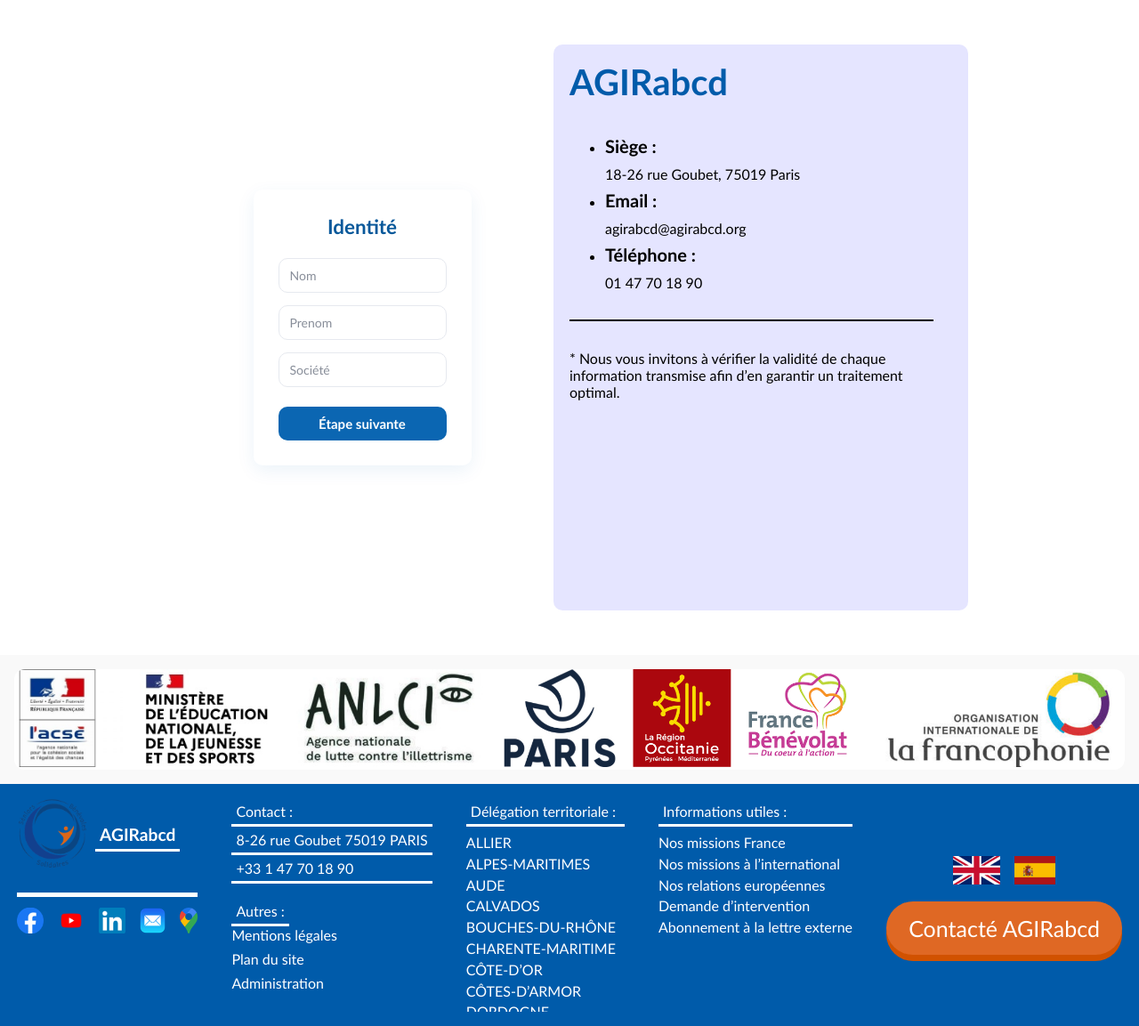
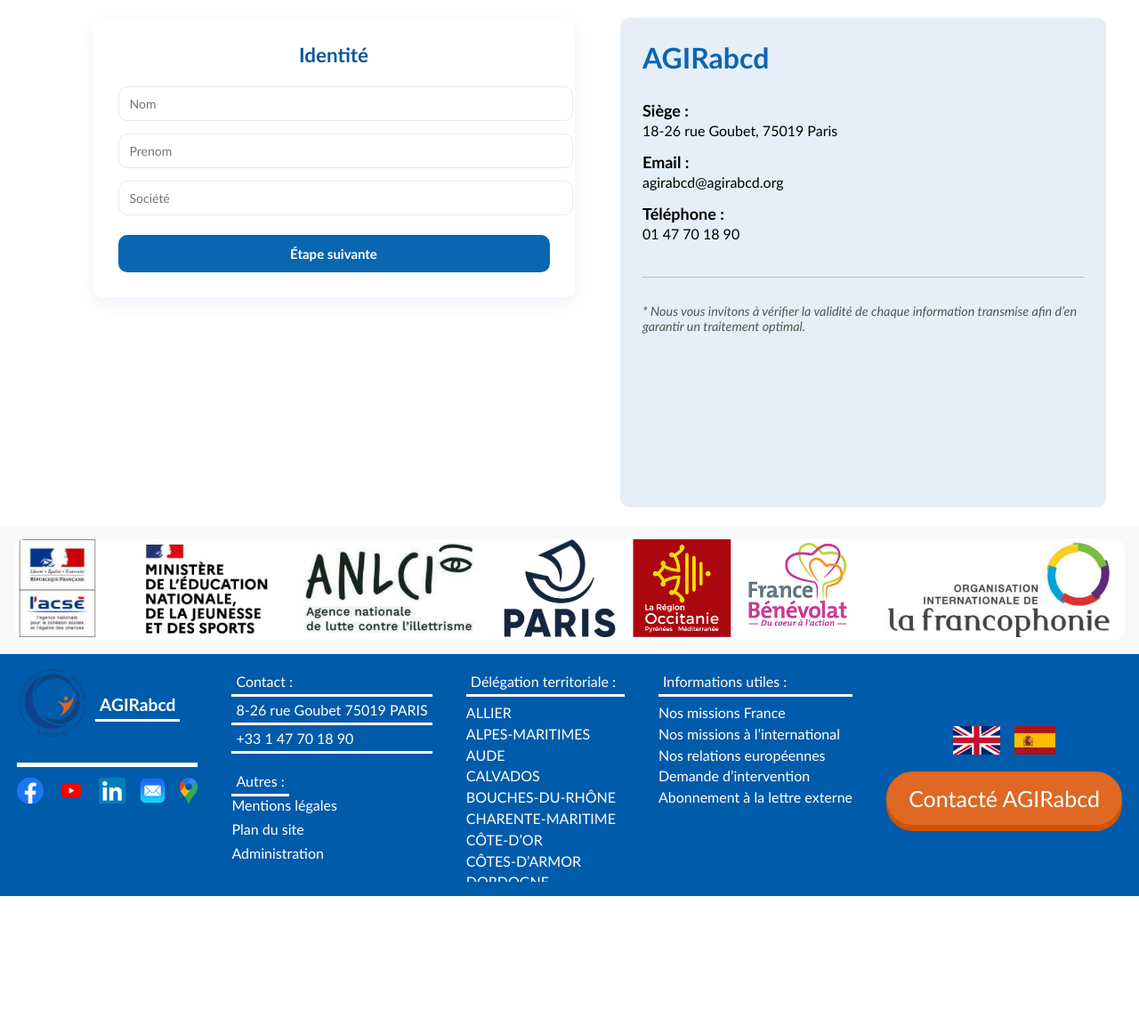
Before and after one commit to DreamBigGo/S3-01, a PHP site: page /Asset/page/soliciter.php in a window 1280 px wide. Shown: the part 309-1462 px from the top of the page at 89% size. After the commit the page ends 1316 px from the top, so only its background shows below. Run offline with PHP 8.4, Linux system fonts and the light colour scheme.

Commit message:
modif de la page de contact

```diff
--- a/public/Asset/css/style.css
+++ b/public/Asset/css/style.css
@@ -395,19 +395,42 @@ main input{
     height: 4em;
     width: 4em;
     border-radius: 100%;
+    background-color: white;
 }
 .formulaire .separateur1, .formulaire .separateur2, .formulaire .separateur3{
     height: 5px;
     width: 25%;
     border: var(--main-color-bleu) solid 1px;
+    background-color: white;
 }
 .formulaire .numero1, .formulaire .numero2, .formulaire .numero3, .formulaire .numero4{
     color: var(--main-color-bleu);
     font-size: 3em;
 }
-.recapitulatif{
+
+.main-form section #form-contact-global {
+    max-width: 485px;
+    width: 100%;
+}
+
+.form-id, .form-adresse, .form-contact-message, .recapitulatif {
+    background: #ffffff;
+    border-radius: 10px;
+    box-shadow: 0 6px 20px rgba(11, 102, 178, 0.08);
+    padding: 28px;
+    display: flex;
+    flex-direction: column;
+    gap: 14px;
+    width: 100%;
+}
+
+.recapitulatif {
     word-wrap: break-word;
     overflow-wrap: break-word;
+}
+.recapitulatif ul {
+    list-style: none;
+    padding: 0;
 }
 .recapitulatif .titre-recap{
     font-size: 1.1em;
@@ -420,68 +443,77 @@ main input{
     width: 98%;
     height: 1px;
     background-color: black;
+    margin: 10px 0;
 }
+
 .main-form{
     display: flex;
     flex-direction: row;
     justify-content: center;
-    align-items: center;
+    align-items: flex-start;
+    gap: 40px;
+    padding: 20px;
 }
+
 .main-form aside{
     display: flex;
     flex-direction: column;
     justify-content: flex-start;
     align-items: flex-start;
-    width: 50%;
-    height: 75vh;
-    background: rgba(0, 0, 255, 0.1);
-    padding:18px;
-    border-radius:10px
+    width: 40%;
+    min-height: 500px;
+    background: rgba(11, 102, 178, 0.1);
+    padding: 25px;
+    border-radius: 10px;
 }
+
 .main-form aside h1{
-    margin-left: unset;
     margin-bottom: 0.9em;
     font-weight: bold;
-    font-size: 40px;
+    font-size: 32px;
+    color: #0b66b2;
 }
+
+.main-form aside ul {
+    list-style: none;
+    padding: 0;
+}
+
 .main-form aside ul li .titre-aside{
-    font-size: 20px;
+    font-size: 18px;
     color: black;
     font-weight: bold;
-    margin-bottom: 0.5em;
+    margin-bottom: 2px;
 }
+
 .main-form aside ul li .text-aside{
-    margin-bottom: 0.5em;
+    margin-bottom: 15px;
 }
+
 .main-form aside .separation-form{
-    background-color: black;
+    background-color: rgba(0,0,0,0.2);
     margin-top: 1.5em;
-    width: 95%;
-    height: 2px;
+    width: 100%;
+    height: 1px;
 }
+
 .main-form aside .conseille{
     margin-top: 2em;
+    font-size: 0.9em;
+    font-style: italic;
+    color: #555;
 }
+
 .main-form section{
     display: flex;
     flex-direction: column;
     justify-content: center;
     align-items: center;
     width: 50%;
-    background-color: white;
-}
-.main-form section form {
-    max-width: 485px;
-    background: #ffffff;
-    border-radius: 10px;
-    box-shadow: 0 6px 20px rgba(11, 102, 178, 0.08);
-    padding: 28px;
-    display: flex;
-    flex-direction: column;
-    gap: 14px;
+    background-color: transparent;
 }
 
-.main-form section form h2 {
+.main-form section div h2 {
     margin-top: 0;
     color: #08589a;
     font-size: 1.4rem;
@@ -490,8 +522,10 @@ main input{
     margin-bottom: 8px;
 }
 
-.main-form section form input[type="text"], .main-form section form input[type="email"],
-.main-form section form #message, .main-form section form #objet{
+.main-form section input[type="text"],
+.main-form section input[type="email"],
+.main-form section textarea,
+.main-form section select {
     padding: 10px 12px;
     border-radius: 10px;
     border: 1px solid #e6e9ef;
@@ -499,56 +533,61 @@ main input{
     outline: none;
     transition: border-color 0.2s, box-shadow 0.2s;
     background-color: #ffffff;
+    width: 100%;
 }
 
-.main-form section form input[type="text"]:focus, .main-form section form input[type="email"]:focus,
-.main-form section form #message:focus, .main-form section form #objet:focus{
+.main-form section input:focus,
+.main-form section textarea:focus,
+.main-form section select:focus {
     border-color: #0b66b2;
     box-shadow: 0 0 6px rgba(11, 102, 178, 0.25);
 }
-.main-form section form #message{
-    min-height:120px; resize:vertical
+
+.main-form section textarea {
+    min-height: 120px;
+    resize: vertical;
 }
-.main-form section form button {
+
+.main-form section button {
     background: #0b66b2;
     color: #fff;
     font-weight: 600;
     font-size: 15px;
     border: none;
     border-radius: 10px;
-    padding: 10px 14px;
+    padding: 12px 14px;
     cursor: pointer;
     transition: background-color 0.25s, transform 0.1s;
     margin-top: 8px;
 }
 
-.main-form section form button:hover {
+.main-form section button:hover {
     background-color: #08589a;
 }
 
-.main-form section form button:active {
-    transform: scale(0.98);
+button[id^="retour"] {
+    background-color: #6b7280;
+}
+button[id^="retour"]:hover {
+    background-color: #4b5563;
 }
 
-.main-form section form input::placeholder {
-    color: #6b7280;
-    opacity: 0.8;
-}
-
-/**************************** RESPONSIVITÉ DU FORMULAIRE DE CONTACT *******************************/
+/**************************** RESPONSIVITÉ *******************************/
 
 @media screen and (max-width: 1040px){
     .main-form{
-        display: flex;
         flex-direction: column;
-        justify-content: center;
         align-items: center;
     }
-    .main-form aside{
-        width: 90%;
+    .main-form aside, .main-form section{
+        width: 100%;
+        max-width: 485px;
     }
-    .main-form section form{
-        margin: 0 0 3em 0;
+    .main-form section {
+        order: 1;
+    }
+    .main-form aside {
+        order: 2;
     }
 }
 
--- a/public/Asset/js/formulaire.js
+++ b/public/Asset/js/formulaire.js
@@ -56,37 +56,25 @@ function remplirRecap() {
 }
 
 function afficherEtape(index) {
-    // Masquer tous les formulaires
     elements.forms.forEach(form => {
         if (form) form.style.display = 'none';
     });
 
     if (elements.forms[index]) {
+        // On utilise flex pour garder ton design
         elements.forms[index].style.setProperty('display', 'flex', 'important');
     }
 
     for (let i = 0; i <= index; i++) {
-        if (elements.divEtapes[i]) {
-            elements.divEtapes[i].style.backgroundColor = 'var(--main-color-bleu)';
-        }
-        if (elements.numeros[i]) {
-            elements.numeros[i].style.color = 'white';
-        }
-        if (i > 0 && elements.separateurs[i]) {
-            elements.separateurs[i].style.backgroundColor = 'var(--main-color-bleu)';
-        }
+        if (elements.divEtapes[i]) elements.divEtapes[i].style.backgroundColor = 'var(--main-color-bleu)';
+        if (elements.numeros[i]) elements.numeros[i].style.color = 'white';
+        if (i > 0 && elements.separateurs[i]) elements.separateurs[i].style.backgroundColor = 'var(--main-color-bleu)';
     }
 
     for (let i = index + 1; i < config.etapes.length; i++) {
-        if (elements.divEtapes[i]) {
-            elements.divEtapes[i].style.backgroundColor = 'white';
-        }
-        if (elements.numeros[i]) {
-            elements.numeros[i].style.color = 'var(--main-color-bleu)';
-        }
-        if (elements.separateurs[i]) {
-            elements.separateurs[i].style.backgroundColor = 'white';
-        }
+        if (elements.divEtapes[i]) elements.divEtapes[i].style.backgroundColor = 'white';
+        if (elements.numeros[i]) elements.numeros[i].style.color = 'var(--main-color-bleu)';
+        if (elements.separateurs[i]) elements.separateurs[i].style.backgroundColor = 'white';
     }
 }
 
@@ -95,17 +83,25 @@ afficherEtape(0);
 elements.btnsSuivant.forEach((btn, index) => {
     if (btn) {
         btn.addEventListener('click', (event) => {
-            event.preventDefault();
-            remplirRecap();
-            afficherEtape(index + 1);
+            const etapeActuelle = elements.forms[index];
+            const champs = etapeActuelle.querySelectorAll('input[required], select[required], textarea[required]');
+            let etapeValide = true;
+            champs.forEach(champ => {
+                if (!champ.checkValidity()) {
+                    champ.reportValidity();
+                    etapeValide = false;
+                }
+            });
+            if (etapeValide) {
+                remplirRecap();
+                afficherEtape(index + 1);
+            }
         });
     }
 });
-
 elements.btnsRetour.forEach((btn, index) => {
     if (btn) {
         btn.addEventListener('click', (event) => {
-            event.preventDefault();
             afficherEtape(index);
         });
     }
--- a/public/Asset/page/soliciter.php
+++ b/public/Asset/page/soliciter.php
@@ -1,5 +1,4 @@
 <?php require_once 'header.php'; ?>
-
 
     <nav class="formulaire">
         <div class="etape1">
@@ -18,33 +17,31 @@
             <h1 class="numero4">4</h1>
         </div>
     </nav>
+
     <main class="main-form">
         <section>
-        <form action="" method="post" class="form-id">
+            <form action="traitement_formulaire.php" method="post" id="form-contact-global">
+
+                <div class="form-id">
                     <h2>Identité</h2>
                     <input type="text" name="nom" id="nom" required placeholder="Nom">
+                    <input type="text" name="prenom" id="prenom" required placeholder="Prenom">
+                    <input type="text" name="societe" id="societe" required placeholder="Société">
+                    <button type="button" id="etape-id">Étape suivante</button>
+                </div>
 
-            <input type="text" name="prenom" id="prenom" required placeholder="Prenom">
-
-            <input type="text" name="societe" id="societe" required placeholder="Société">
-
-            <button type="submit" id="etape-id">Étape suivante</button>
-        </form>
-        <form action="" method="post" class="form-adresse">
+                <div class="form-adresse" style="display:none;">
                     <h2>Adresse</h2>
                     <input type="text" name="adresse" id="adresse" required placeholder="Adresse">
+                    <input type="text" name="cp" id="cp" required placeholder="Code Postal">
+                    <input type="text" name="ville" id="ville" required placeholder="Ville">
+                    <button type="button" id="etape-adresse">Étape suivante</button>
+                    <button type="button" id="retour1">Retour</button>
+                </div>
 
-            <input type="text" name="cp" id="cp" required placeholder="Code Postal">
-
-            <input type="text" name="ville" id="ville" required placeholder="Ville">
-
-            <button type="submit" id="etape-adresse">Étape suivante</button>
-            <button type="button" id="retour1">Retour</button>
-        </form>
-        <form action="" method="post" class="form-contact-message">
+                <div class="form-contact-message" style="display:none;">
                     <h2>Contact et Message</h2>
                     <input type="text" name="telephone" id="telephone" required placeholder="Téléphone">
-
                     <input type="email" name="email" id="email" required placeholder="email@exemple.com">
 
                     <select id="objet" name="objet" required>
@@ -101,10 +98,11 @@
 
                     <textarea id="message" name="message" required placeholder="Message ..."></textarea>
 
-            <button type="submit" id="etape-contact">Étape suivante</button>
+                    <button type="button" id="etape-contact">Étape suivante</button>
                     <button type="button" id="retour2">Retour</button>
-        </form>
-        <form action="" method="post" class="recapitulatif">
+                </div>
+
+                <div class="recapitulatif" style="display:none;">
                     <h2>Récapitulatif</h2>
                     <ul>
                         <li><p class="titre-recap">Nom : </p><p class="saisie-nom"></p></li>
@@ -126,8 +124,10 @@
                     </ul>
                     <button type="submit" id="recap">Envoyer</button>
                     <button type="button" id="retour3">Retour</button>
+                </div>
             </form>
         </section>
+
         <aside>
             <h1>AGIRabcd</h1>
             <ul>
```
Also changed, not shown: 1 other file. Lines whose indentation alone changed are shown as unchanged.
